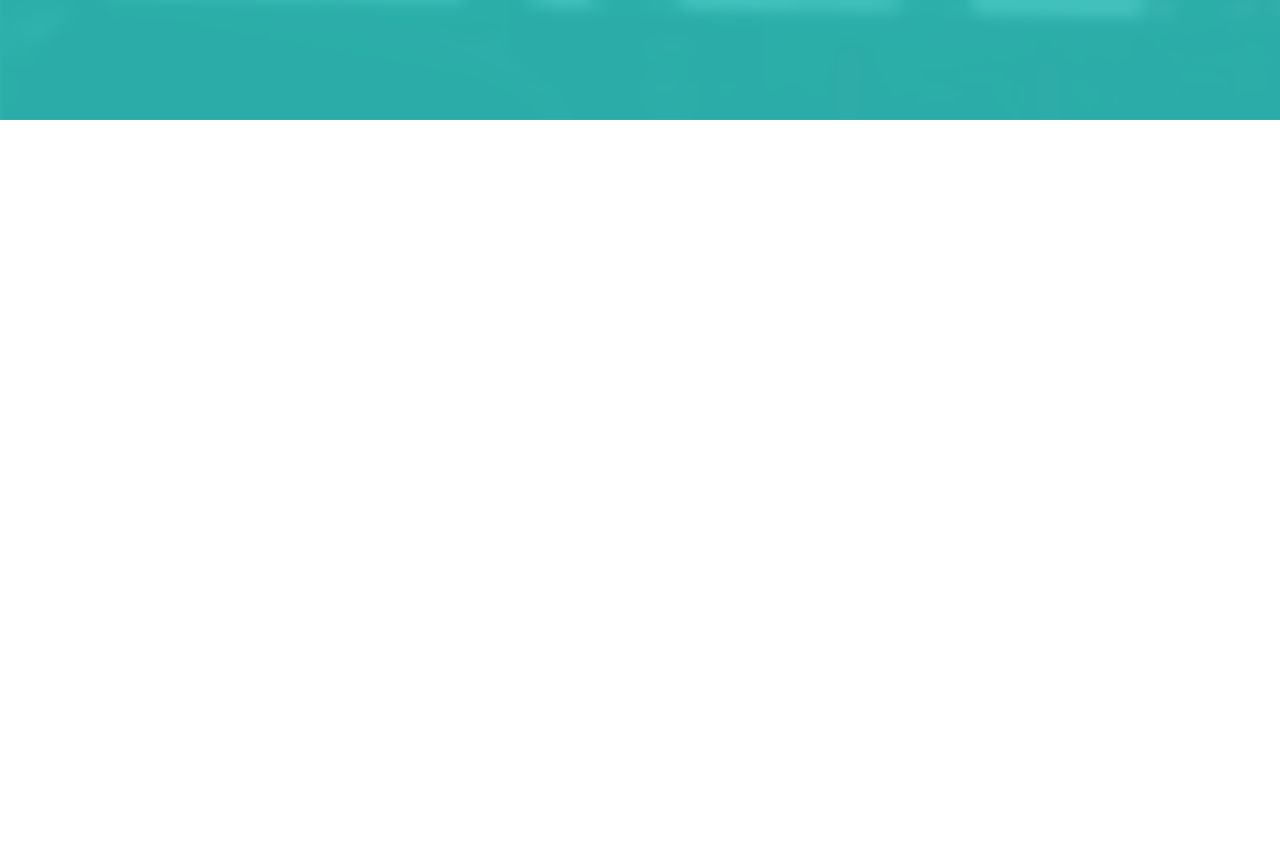
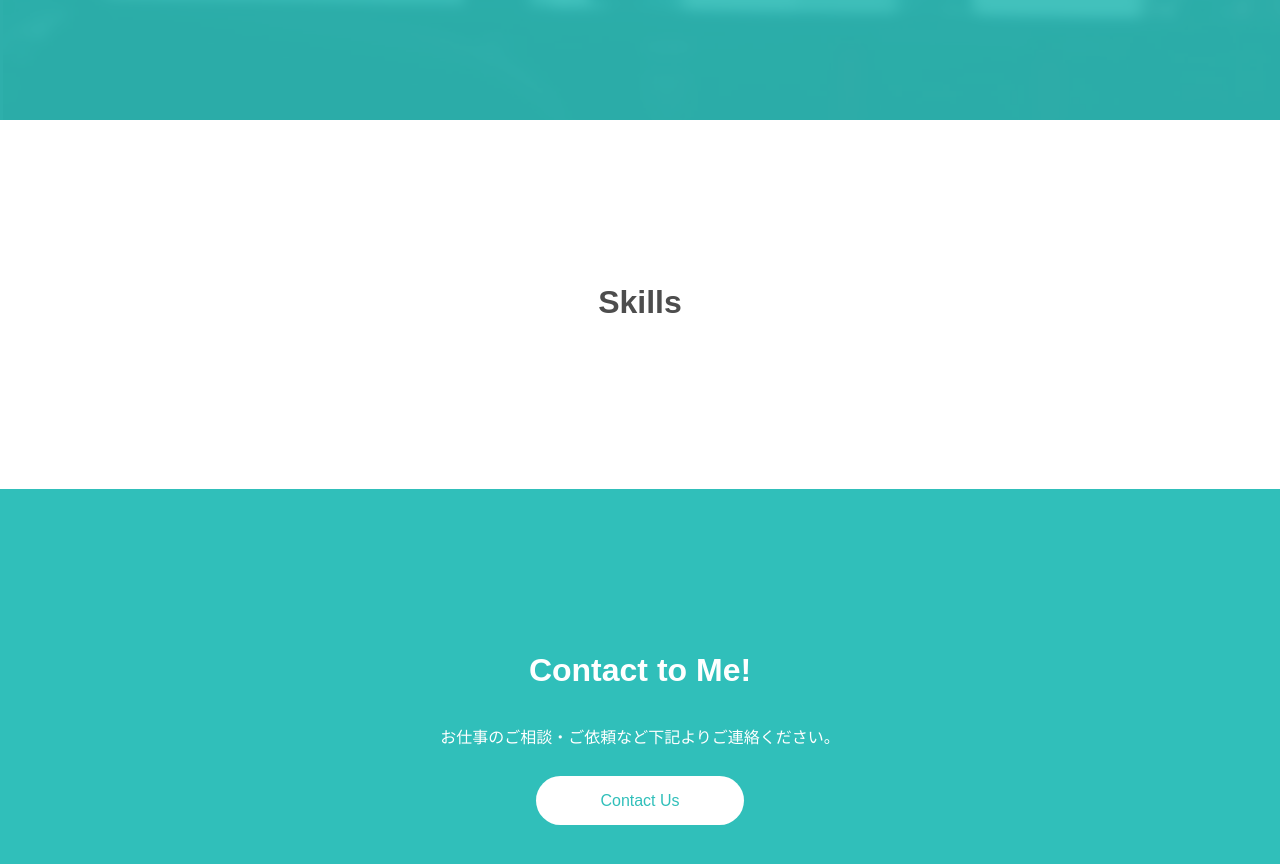
Before and after one commit to horitomoyuki/train-react-app, a React (Create React App) app: page / in a window 1280 px wide. Shown: the part 680-1544 px from the top of the page. Before the commit the page ends 800 px from the top, so only its background shows below. Built offline with nearby package versions, Linux system fonts and the light colour scheme.

Commit message:
SkillとContactコンポーネント

```diff
--- a/src/App.css
+++ b/src/App.css
@@ -102,3 +102,52 @@
 .icon-link {
   position: relative;
 }
+
+#skills {
+  padding: 128px 0;
+  clear: both;
+}
+
+.heading {
+  margin-bottom: 32px;
+  text-align: center;
+}
+
+.skills-container {
+  display: flex;
+  flex-wrap: wrap;
+  text-align: center;
+}
+
+#contact {
+  padding: 128px 0;
+  clear: both;
+}
+
+.contact {
+ background: #30BFBA;
+}
+
+.contact-contents {
+ color: white;
+ text-align: center;
+}
+
+.description {
+ font-size: 16px;
+}
+
+.btn {
+ font-family: "Space Mono", Arial, serif;
+ font-size: 16px;
+ border: none !important;
+ border-radius: 30px;
+ padding: 16px 64px;
+ text-decoration: none;
+}
+
+#contact .btn {
+ height: 54px;
+ background: #fff;
+ color: #30BFBA;
+}
--- a/src/App.js
+++ b/src/App.js
@@ -1,10 +1,17 @@
 // import logo from './logo.svg';
+import React from 'react';
 import './App.css';
 import { Header } from './components/Header';
+import { Skills } from './components/Skills';
+import { Contact } from './components/Contact';
 
 function App() {
   return (
-    <Header />
+    <>
+      <Header />
+      <Skills />
+      <Contact />
+    </>
   );
 }
 
--- a/src/components/Contact.jsx
+++ b/src/components/Contact.jsx
@@ -1,9 +1,13 @@
-export const Header = () => {
-  const componentName = () => 'Header';
-
+export const Contact = () => {
   return (
-    <div className="test-wrapper">
-      このコンポーネントの名前は{componentName()}です。
+    <div id="contact" className="contact">
+      <div className="container">
+        <div className="contact-contents">
+          <h2>Contact to Me!</h2>
+          <p className="description">お仕事のご相談・ご依頼など下記よりご連絡ください。</p>
+          <a href="https://twitter.com/" className="btn">Contact Us</a>
+        </div>
+      </div>
     </div>
   );
 };
--- a/src/components/Skills.jsx
+++ b/src/components/Skills.jsx
@@ -0,0 +1,13 @@
+export const Skills = () => {
+  return (
+    <div id="skills">
+      <div className="container">
+        <div className="heading">
+          <h2>Skills</h2>
+        </div>
+        <div className="skills-container">
+        </div>
+      </div>
+    </div>
+  );
+};
```
